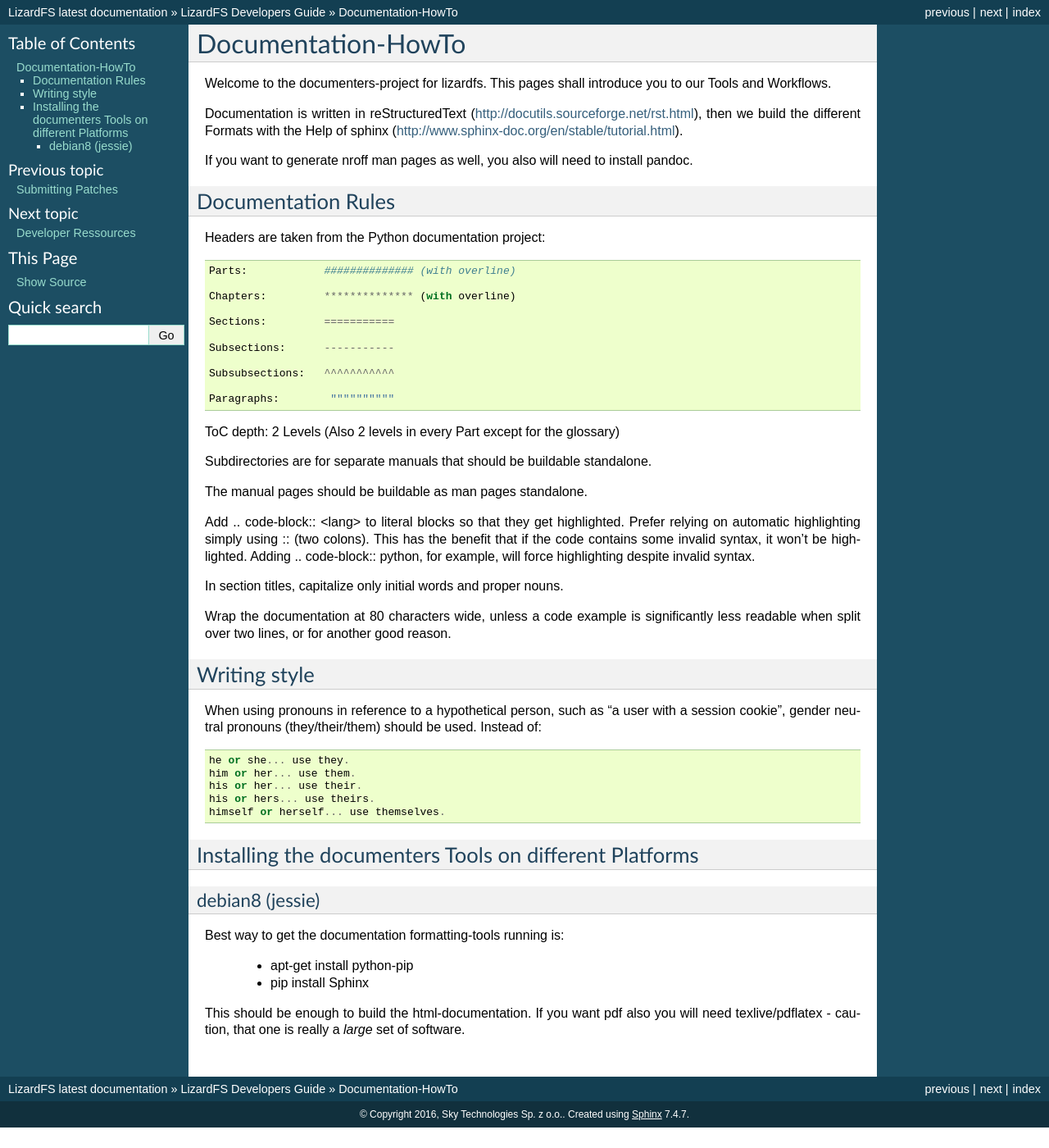
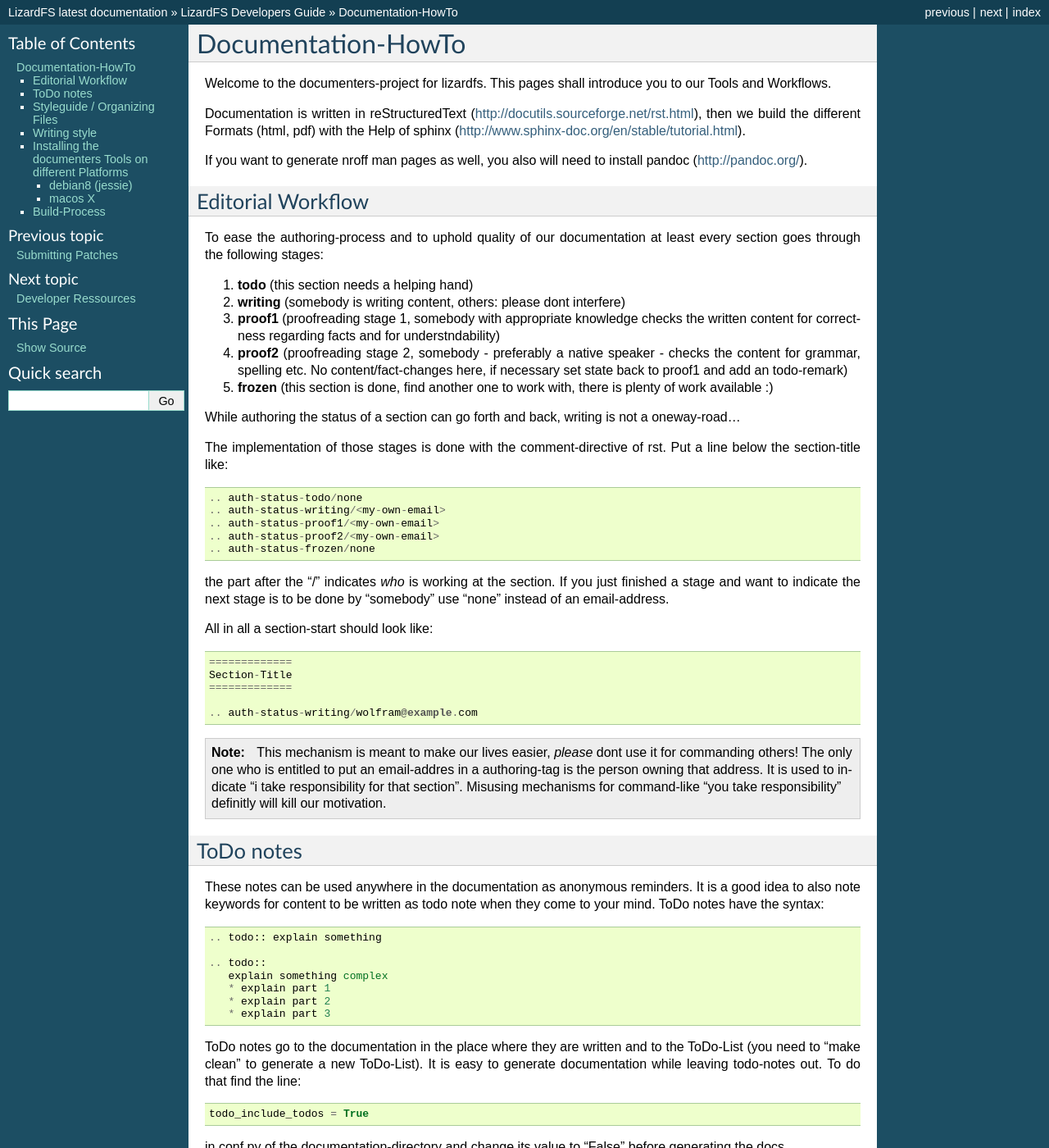
Before and after one commit to lizardfs/documentation, a Sphinx documentation site: the page built from source/devguide/documentation.rst, in a window 1280 px wide and 1400 px high. Shown: the whole window at 82% size. Built offline with Sphinx 7.4.7, drawn with Linux system fonts in a browser that asks for light colours; pages that are not in the unit, such as notebooks, are missing from menus; some of the changed text lies outside the part shown.

Commit message:
added editorial workflow to documantation-howto

```diff
--- a/source/devguide/documentation.rst
+++ b/source/devguide/documentation.rst
@@ -9,14 +9,90 @@
 
 Documentation is written in reStructuredText
 (http://docutils.sourceforge.net/rst.html), then we build the different Formats
-with the Help of sphinx (http://www.sphinx-doc.org/en/stable/tutorial.html).
+(html, pdf) with the Help of sphinx (http://www.sphinx-doc.org/en/stable/tutorial.html).
 
 If you want to generate nroff man pages as well, you also will need to install
-pandoc.
+pandoc (http://pandoc.org/).
 
-===================
-Documentation Rules
-===================
+==================
+Editorial Workflow
+==================
+
+.. auth-status-proof1/none
+
+To ease the authoring-process and to uphold quality of our documentation at
+least every section goes through the following stages:
+
+#. **todo** (this section needs a helping hand)
+#. **writing** (somebody is writing content, others: please dont interfere)
+#. **proof1** (proofreading stage 1, somebody with appropriate knowledge checks
+   the written content for correctness regarding facts and for understndability)
+#. **proof2** (proofreading stage 2, somebody - preferably a native speaker -
+   checks the content for grammar, spelling etc. No content/fact-changes here,
+   if necessary set state back to proof1 and add an todo-remark)
+#. **frozen** (this section is done, find another one to work with, there is
+   plenty of work available :)
+
+While authoring the status of a section can go forth and back, writing is not
+a oneway-road...
+
+The implementation of those stages is done with the comment-directive of rst.
+Put a line below the section-title like::
+
+  .. auth-status-todo/none
+  .. auth-status-writing/<my-own-email>
+  .. auth-status-proof1/<my-own-email>
+  .. auth-status-proof2/<my-own-email>
+  .. auth-status-frozen/none
+
+the part after the "/" indicates *who* is working at the section.  If you just
+finished a stage and want to indicate the next stage is to be done by "somebody"
+use "none" instead of an email-address.
+
+All in all a section-start should look like::
+
+  =============
+  Section-Title
+  =============
+
+  .. auth-status-writing/wolfram@example.com
+
+.. note:: This mechanism is meant to make our lives easier, *please* dont
+   use it for commanding others! The only one who is entitled to put an
+   email-addres in a authoring-tag is the person owning that address. It is used
+   to indicate "i take responsibility for that section". Misusing mechanisms for
+   command-like "you take responsibility" definitly will kill our motivation.
+
+
+==========
+ToDo notes
+==========
+
+These notes can be used anywhere in the documentation as anonymous reminders.
+It is a good idea to also note keywords for content to be written as todo note
+when they come to your mind. ToDo notes have the syntax::
+
+  .. todo:: explain something
+
+  .. todo::
+     explain something complex
+     * explain part 1
+     * explain part 2
+     * explain part 3
+
+ToDo notes go to the documentation in the place where they are written and to
+the ToDo-List (you need to "make clean" to generate a new ToDo-List).
+It is easy to generate documentation while leaving todo-notes
+out. To do that find the line::
+
+  todo_include_todos = True
+
+in conf.py of the documentation-directory and change its value to "False"
+before generating the docs.
+
+=============================
+Styleguide / Organizing Files
+=============================
 
 Headers are taken from the Python documentation project::
 
@@ -32,17 +108,20 @@
 
   Paragraphs:	     """"""""""
 
-ToC depth: 2 Levels (Also 2 levels in every Part except for the glossary)
 
-Subdirectories are for separate manuals that should be buildable standalone.
-
-The manual pages should be buildable as man pages standalone.
-
-Add .. code-block:: <lang> to literal blocks so that they get highlighted. Prefer relying on automatic highlighting simply using :: (two colons). This has the benefit that if the code contains some invalid syntax, it won’t be highlighted. Adding .. code-block:: python, for example, will force highlighting despite invalid syntax.
-
-In section titles, capitalize only initial words and proper nouns.
-
-Wrap the documentation at 80 characters wide, unless a code example is significantly less readable when split over two lines, or for another good reason.
+* Table of Content (ToC) depth: 2 Levels (Also 2 levels in every Part except
+  for the glossary)
+* Subdirectories are for separate manuals that should be buildable standalone.
+* The manual pages should be buildable as man pages standalone.
+* Add .. code-block:: <lang> to literal blocks so that they get highlighted.
+  Prefer relying on automatic highlighting simply using :: (two colons). This
+  has the benefit that if the code contains some invalid syntax, it won’t be
+  highlighted. Adding .. code-block:: python, for example, will force
+  highlighting despite invalid syntax.
+* In section titles, capitalize only initial words and proper nouns.
+* Wrap the documentation at 80 characters wide, unless a code example is
+  significantly less readable when split over two lines, or for another good
+  reason.
 
 =============
 Writing style
@@ -63,7 +142,7 @@
 ----------------
 debian8 (jessie)
 ----------------
-Best way to get the documentation formatting-tools running is:
+The best way to get the documentation formatting-tools up and running is:
 
  * apt-get install python-pip
  * pip install Sphinx
@@ -71,3 +150,34 @@
 This should be enough to build the html-documentation.
 If you want pdf also you will need texlive/pdflatex - caution, that one is
 really a *large* set of software.
+
+.. todo:: describe the installation of pandoc for deb8
+
+-------
+macos X
+-------
+
+.. todo:: describe the installation of documenters-tools for macos
+
+=============
+Build-Process
+=============
+
+There is a Makefile in the repo for building documentation. It is derived from
+the one generated by sphinx-quickstart.
+
+To build html-documentation in one huge html-file (plus images)::
+
+  make singlehtml
+
+To build html-documentation splitted up to different files::
+
+  make html
+
+To build pdf-documentation::
+
+  make latexpdf
+
+If things go wrong when building the documentation first check if all tools
+for the target-format are available (check terminal-output for
+"command not found"-messages)
```
